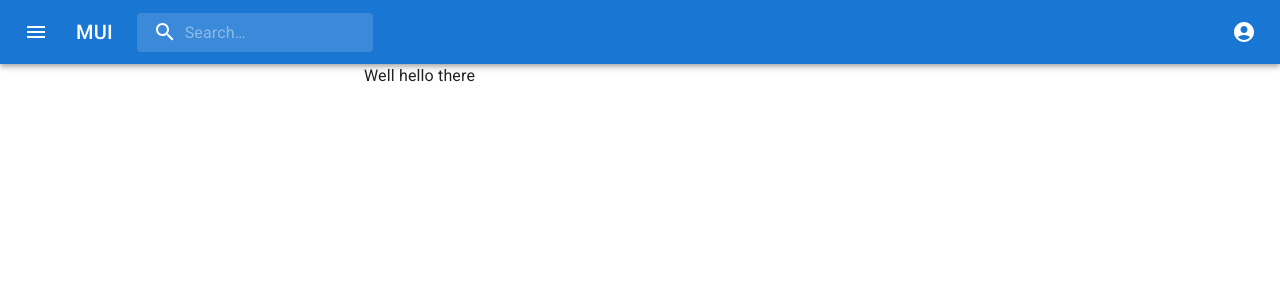
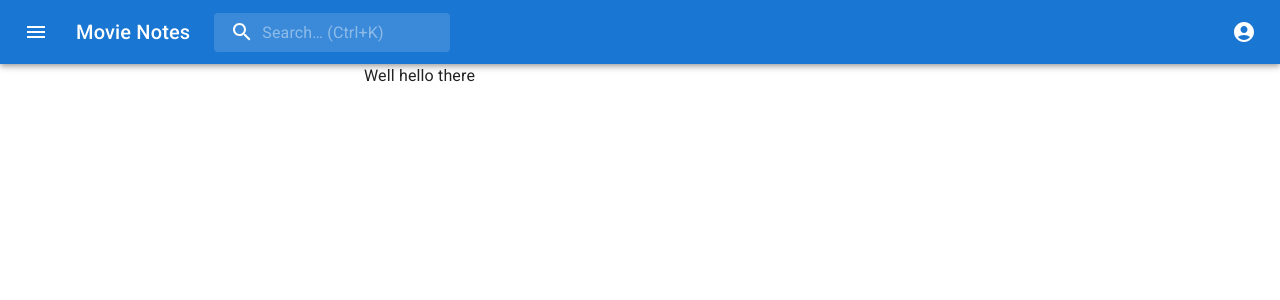
Before and after one commit to janoma/movie-notes, a React (Vite) app: page / in a window 1280 px wide. Shown: the top 300 px of the page. Built offline with nearby package versions, Linux system fonts and the light colour scheme.

Commit message:
add keyboard shortcut for searching

```diff
--- a/package.json
+++ b/package.json
@@ -19,6 +19,7 @@
     "@mui/material": "^5.15.14",
     "react": "^18.2.0",
     "react-dom": "^18.2.0",
+    "react-hotkeys-hook": "^4.5.0",
     "react-router-dom": "^6.22.3"
   },
   "devDependencies": {
--- a/src/components/TopMenu.tsx
+++ b/src/components/TopMenu.tsx
@@ -12,6 +12,7 @@ import { alpha, styled } from "@mui/material/styles";
 import Toolbar from "@mui/material/Toolbar";
 import Typography from "@mui/material/Typography";
 import { FC, useState } from "react";
+import { useHotkeys } from "react-hotkeys-hook";
 
 const Search = styled("div")(({ theme }) => ({
   "&:hover": {
@@ -60,6 +61,10 @@ const TopMenu: FC = () => {
 
   const isMenuOpen = Boolean(anchorEl);
   const isMobileMenuOpen = Boolean(mobileMoreAnchorEl);
+
+  useHotkeys("mod+k", () => {
+    document.getElementById("search")?.focus();
+  });
 
   const handleProfileMenuOpen = (event: React.MouseEvent<HTMLElement>) => {
     setAnchorEl(event.currentTarget);
@@ -132,6 +137,9 @@ const TopMenu: FC = () => {
     </Menu>
   );
 
+  // Might need revisiting in the future due to deprecated value
+  const mod = window.navigator.platform.includes("Mac") ? "⌘" : "Ctrl";
+
   return (
     <Box sx={{ flexGrow: 1 }}>
       <AppBar position="static">
@@ -151,15 +159,16 @@ const TopMenu: FC = () => {
             sx={{ display: { sm: "block", xs: "none" } }}
             variant="h6"
           >
-            MUI
+            Movie Notes
           </Typography>
           <Search>
             <SearchIconWrapper>
               <SearchIcon />
             </SearchIconWrapper>
             <StyledInputBase
+              id="search"
               inputProps={{ "aria-label": "search" }}
-              placeholder="Search…"
+              placeholder={`Search… (${mod}+K)`}
             />
           </Search>
           <Box sx={{ flexGrow: 1 }} />
```
Also changed, not shown: 2 other files (tests, documents, lock files or other folders).
